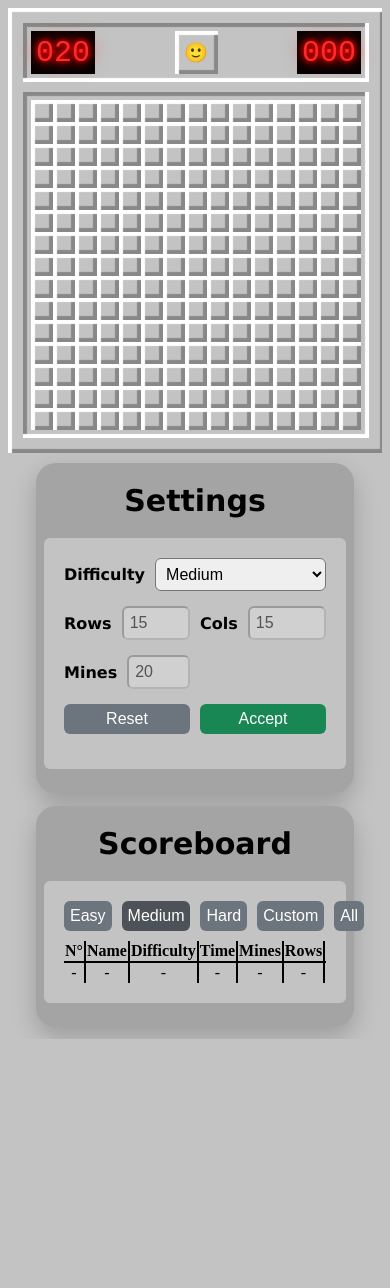
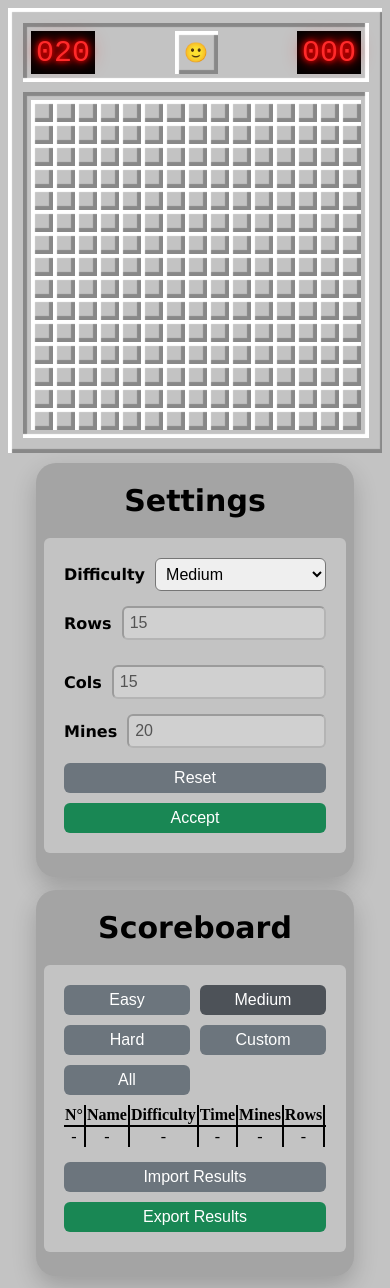
Before and after one commit to TomasNA-123/minesweeper-Web, a React (Vite) app: page / in a window 390 px wide. Before the commit the page ends 1039 px from the top, so only its background shows below. Built offline with nearby package versions, Linux system fonts and the light colour scheme; a web font is replaced by a local one.

Commit message:
button component

```diff
--- /dev/null
+++ b/src/components/button.css
@@ -0,0 +1,48 @@
+.btn {
+  width: 100%;
+  padding: 6px;
+  border-radius: 6px;
+  border: 0px;
+  font-size: 16px;
+  cursor: pointer;
+}
+.btn:disabled {
+  opacity: 0.7;
+  cursor: auto;
+}
+
+/* color class */
+.btn.primary {
+  background-color: #6c757d;
+  color: white;
+}
+.btn.primary:hover {
+  background-color: #5c636a;
+}
+.btn.primary:disabled {
+  background-color: #6c757d;
+}
+.btn.primary.choiced {
+  background-color: #4d5258;
+}
+
+.btn.success {
+  background-color: #198754;
+  color: white;
+}
+.btn.success:hover {
+  background-color: #157347;
+}
+.btn.success:disabled {
+  background-color: #198754;
+}
+.btn.success.choiced {
+  background-color: #13623d;
+}
+
+/* custom class */
+.btn.paginationBtn {
+  width: 30px;
+  height: 30px;
+  border: 1px solid black;
+}
--- /dev/null
+++ b/src/components/button.tsx
@@ -0,0 +1,23 @@
+import "./button.css";
+
+interface Props {
+  typeButton: string;
+  content: string;
+  choiced?: boolean;
+  className?: string;
+  click: (...arg: any[]) => void;
+}
+
+function Button(props: Props) {
+  const { typeButton, content, choiced = false, className = "", click } = props;
+  return (
+    <button
+      className={`btn ${typeButton} ${choiced ? "choiced" : ""} ${className}`}
+      onClick={click}
+    >
+      {content}
+    </button>
+  );
+}
+
+export default Button;
--- a/src/components/scoreboard.css
+++ b/src/components/scoreboard.css
@@ -48,26 +48,6 @@
   gap: 4px;
 }
 
-.paginationSB button {
-  /* padding: 6px; */
-  width: 30px;
-  height: 30px;
-  border-radius: 6px;
-  border: 1px solid black;
-  background-color: #6c757d;
-  color: white;
-  font-size: 16px;
-  cursor: pointer;
-}
-
-.paginationSB button:hover {
-  background-color: #5c636a;
-}
-
-.paginationSB .currentPage {
-  background-color: #4d5258;
-}
-
 .difficultyChoice {
   margin-bottom: 10px;
   display: grid;
@@ -75,23 +55,11 @@
   gap: 10px;
 }
 
-.difficultyChoice button {
-  width: 100%;
-  height: 30px;
-  border-radius: 6px;
-  border: none;
-  background-color: #6c757d;
-  color: white;
-  font-size: 16px;
-  cursor: pointer;
-}
-
-.difficultyChoice button:hover {
-  background-color: #5c636a;
-}
-
-.difficultyChoice .choiced {
-  background-color: #4d5258;
+.bottomButtons {
+  margin-top: 15px;
+  display: flex;
+  justify-content: right;
+  gap: 10px;
 }
 
 @media (max-width: 990px) {
@@ -99,3 +67,13 @@
     overflow-x: scroll;
   }
 }
+
+@media (max-width: 576px) {
+  .difficultyChoice {
+    grid-template-columns: 1fr 1fr;
+  }
+
+  .bottomButtons {
+    flex-direction: column;
+  }
+}
--- a/src/components/scoreboard.tsx
+++ b/src/components/scoreboard.tsx
@@ -1,5 +1,7 @@
 import { useEffect, useState } from "react";
 import "./scoreboard.css";
+import "./button";
+import Button from "./button";
 
 type gameResult = {
   id: number;
@@ -100,36 +102,36 @@ function Scoreboard(props: Props) {
   return (
     <div className="scoreboard">
       <div className="difficultyChoice">
-        <button
-          className={difficultyChoice == "Easy" ? "choiced" : ""}
-          onClick={() => setDifficultyChoice("Easy")}
-        >
-          Easy
-        </button>
-        <button
-          className={difficultyChoice == "Medium" ? "choiced" : ""}
-          onClick={() => setDifficultyChoice("Medium")}
-        >
-          Medium
-        </button>
-        <button
-          className={difficultyChoice == "Hard" ? "choiced" : ""}
-          onClick={() => setDifficultyChoice("Hard")}
-        >
-          Hard
-        </button>
-        <button
-          className={difficultyChoice == "Custom" ? "choiced" : ""}
-          onClick={() => setDifficultyChoice("Custom")}
-        >
-          Custom
-        </button>
-        <button
-          className={difficultyChoice == "All" ? "choiced" : ""}
-          onClick={() => setDifficultyChoice("All")}
-        >
-          All
-        </button>
+        <Button
+          typeButton="primary"
+          content="Easy"
+          click={() => setDifficultyChoice("Easy")}
+          choiced={difficultyChoice == "Easy"}
+        ></Button>
+        <Button
+          typeButton="primary"
+          content="Medium"
+          click={() => setDifficultyChoice("Medium")}
+          choiced={difficultyChoice == "Medium"}
+        ></Button>
+        <Button
+          typeButton="primary"
+          content="Hard"
+          click={() => setDifficultyChoice("Hard")}
+          choiced={difficultyChoice == "Hard"}
+        ></Button>
+        <Button
+          typeButton="primary"
+          content="Custom"
+          click={() => setDifficultyChoice("Custom")}
+          choiced={difficultyChoice == "Custom"}
+        ></Button>
+        <Button
+          typeButton="primary"
+          content="All"
+          click={() => setDifficultyChoice("All")}
+          choiced={difficultyChoice == "All"}
+        ></Button>
       </div>
 
       <div className="sbTableContainer">
@@ -191,33 +193,49 @@ function Scoreboard(props: Props) {
 
       {isReduced && gameResults.length > 0 && (
         <div className="paginationSB">
-          <button
-            onClick={() => setCurrentPage((prev) => Math.max(1, prev - 1))}
-          >
-            &lt;
-          </button>
+          <Button
+            typeButton="primary"
+            content="<"
+            className="paginationBtn"
+            click={() => setCurrentPage((prev) => Math.max(1, prev - 1))}
+          ></Button>
           {[...Array(Math.ceil(gameResults.length / MAXBASE))].map(
             (value, index) => (
-              <button
+              <Button
                 key={`btnPage${index + 1}`}
-                className={index + 1 == currentPage ? "currentPage" : ""}
-                onClick={() => setCurrentPage(index + 1)}
-              >
-                {index + 1}
-              </button>
+                typeButton="primary"
+                content={String(index + 1)}
+                className="paginationBtn"
+                choiced={index + 1 == currentPage}
+                click={() => setCurrentPage(index + 1)}
+              ></Button>
             ),
           )}
-          <button
-            onClick={() =>
+          <Button
+            typeButton="primary"
+            content=">"
+            className="paginationBtn"
+            click={() =>
               setCurrentPage((prev) =>
                 Math.min(Math.ceil(gameResults.length / MAXBASE), prev + 1),
               )
             }
-          >
-            &gt;
-          </button>
+          ></Button>
         </div>
       )}
+
+      <div className="bottomButtons">
+        <Button
+          typeButton="primary"
+          content="Import Results"
+          click={() => console.log("import")}
+        ></Button>
+        <Button
+          typeButton="success"
+          content="Export Results"
+          click={() => console.log("export")}
+        ></Button>
+      </div>
     </div>
   );
 }
--- a/src/components/settingsForm.css
+++ b/src/components/settingsForm.css
@@ -29,42 +29,12 @@
 
 .rowTwoCols {
   width: 100%;
-  display: grid;
-  grid-template-columns: repeat(2, 1fr);
+  display: flex;
   gap: 10px;
 }
 
-.btn {
-  width: 100%;
-  padding: 6px;
-  border-radius: 6px;
-  border: 0px;
-  font-size: 16px;
-  cursor: pointer;
+@media (max-width: 576px) {
+  .rowTwoCols {
+    flex-direction: column;
+  }
 }
-.btn:disabled {
-  opacity: 0.7;
-  cursor: auto;
-}
-
-.btn.btnAccept {
-  background-color: #198754;
-  color: white;
-}
-.btn.btnAccept:hover {
-  background-color: #157347;
-}
-.btn.btnAccept:disabled {
-  background-color: #198754;
-}
-
-.btn.btnReset {
-  background-color: #6c757d;
-  color: white;
-}
-.btn.btnReset:hover {
-  background-color: #5c636a;
-}
-.btn.btnReset:disabled {
-  background-color: #6c757d;
-}
--- a/src/components/settingsForm.tsx
+++ b/src/components/settingsForm.tsx
@@ -1,5 +1,6 @@
 import { useState } from "react";
 import "./settingsForm.css";
+import Button from "./button";
 
 interface Props {
   rows: number;
@@ -157,16 +158,16 @@ function SettingsForm(props: Props) {
         </div>
       </div>
       <div className="rowTwoCols">
-        <div className="formGroup">
-          <button className="btn btnReset" onClick={() => resetSettings()}>
-            Reset
-          </button>
-        </div>
-        <div className="formGroup">
-          <button className="btn btnAccept" onClick={() => acceptSettings()}>
-            Accept
-          </button>
-        </div>
+        <Button
+          typeButton="primary"
+          content="Reset"
+          click={() => resetSettings()}
+        ></Button>
+        <Button
+          typeButton="success"
+          content="Accept"
+          click={() => acceptSettings()}
+        ></Button>
       </div>
     </div>
   );
```
